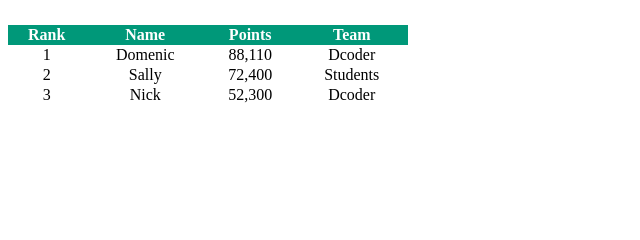
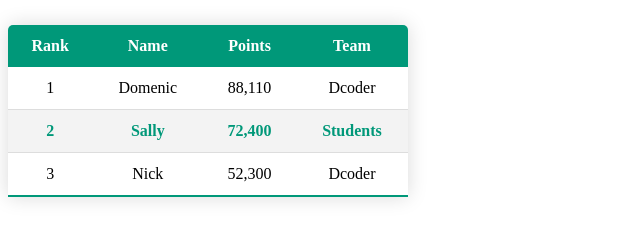
Before and after one commit to APACHE-0002/tableStyling, a plain HTML site: page index.html in a window 1280 px wide. Shown: the whole page, without its empty margins (0-640 px from the left). Drawn offline with Linux system fonts and the light colour scheme.

Commit message:
newcoomit0

```diff
--- a/index.html
+++ b/index.html
@@ -31,7 +31,7 @@
             <td>88,110</td>
             <td>Dcoder</td>
         </tr>
-        <tr>
+        <tr class="active-row">
             <td>2</td>
             <td>Sally</td>
             <td>72,400</td>
--- a/styles.css
+++ b/styles.css
@@ -3,14 +3,36 @@
     margin: 25px 0;
     font-size: 1em;
     min-width: 400px;
+    border-radius: 5px 5px 0 0;
+    overflow: hidden;
+    box-shadow: 0 0 20px rgba(0, 0, 0, 0.15);
 }
 
 .content-table thead tr{
     background-color: #009879;
     color: #ffffff;
     text-align: center;
+    font-weight: bold;
+}
+
+.content-table th, .content-table td{
+    padding: 12px 15px;
 }
 
 .content-table tbody tr{
+    border-bottom: 1px solid #dddddd;
     text-align: center;
 }
+
+.content-table tbody tr:nth-of-type(even){
+    background-color: #f3f3f3;
+}
+
+.content-table tbody tr:last-of-type{
+    border-bottom: 2px solid #009879;
+}
+
+.content-table tbody tr.active-row{
+    font-weight: bold;
+    color: #009879;
+}
```
